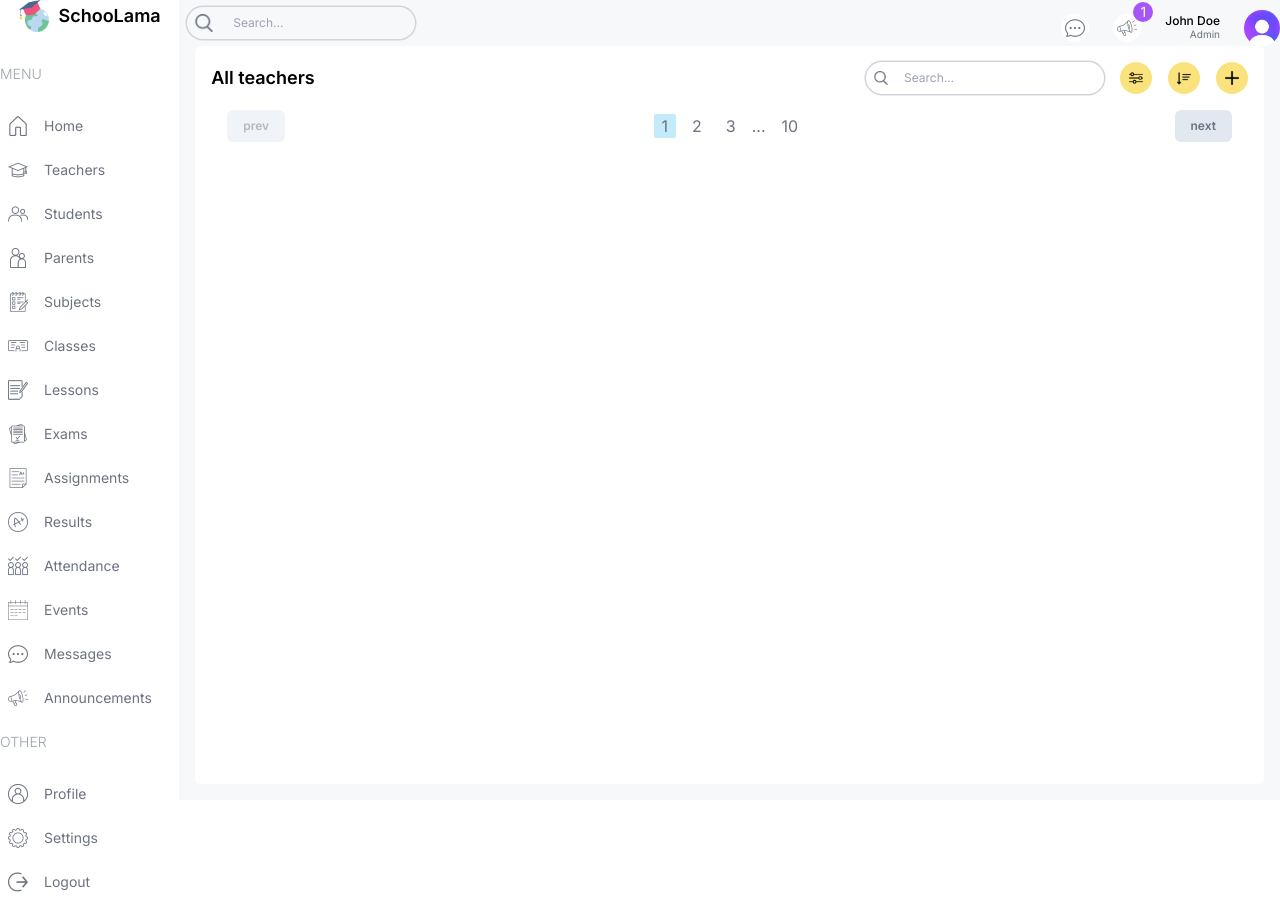
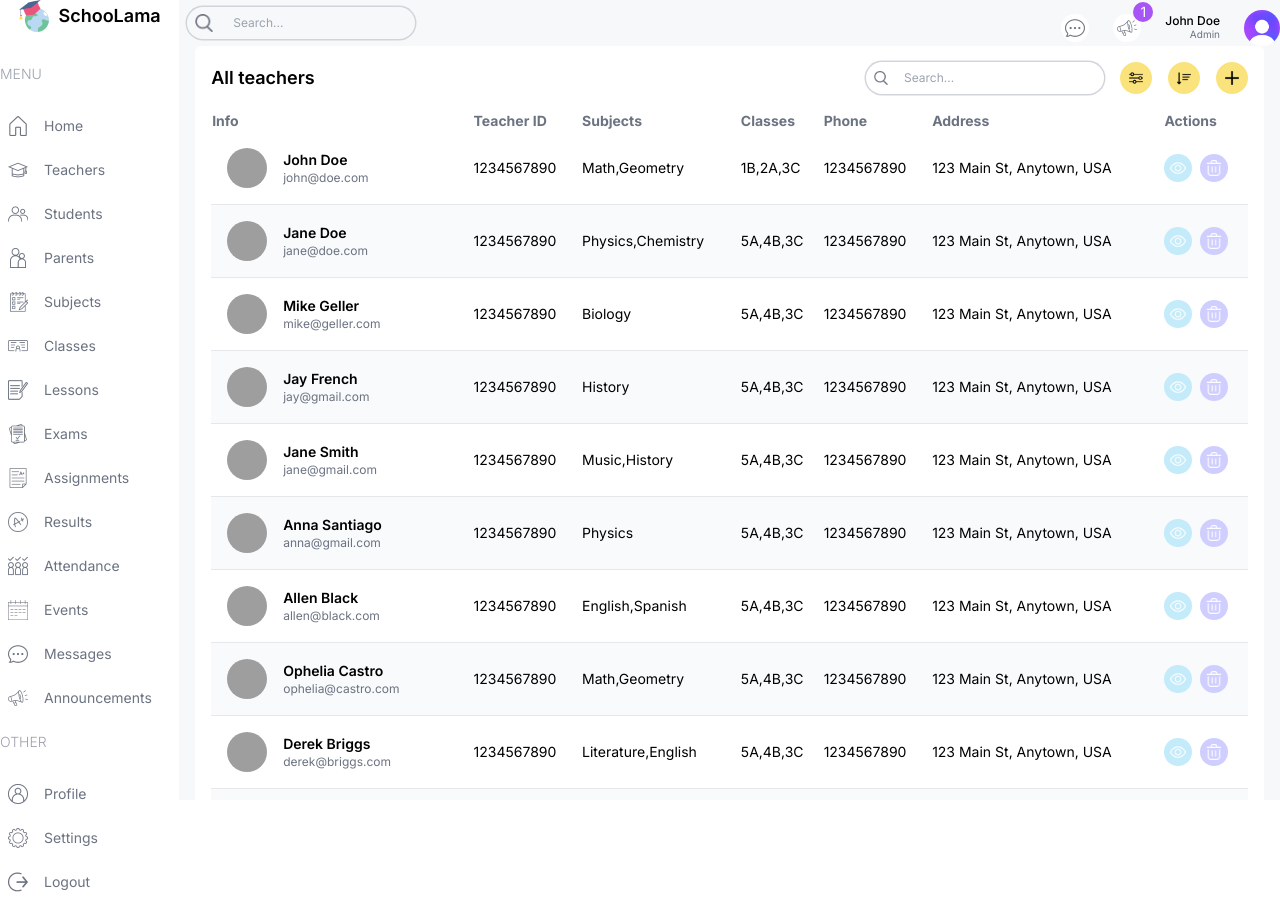
Before and after one commit to tvisha015/School-Management-System-next-js, a Next.js app: page /list/teachers in a window 1280 px wide. Built offline with nearby package versions, Linux system fonts and the light colour scheme; grey boxes are pictures that could not be loaded.

Commit message:
feat: enhance TeachersListPage with table component and search functionality

```diff
--- a/next.config.mjs
+++ b/next.config.mjs
@@ -1,4 +1,8 @@
 /** @type {import('next').NextConfig} */
-const nextConfig = {};
+const nextConfig = {
+  images: {
+    remotePatterns: [{hostname: "images.pexels.com"}], // whitelist Pexels
+  },
+};
 
 export default nextConfig;
--- a/src/app/(dashboard)/list/teachers/page.tsx
+++ b/src/app/(dashboard)/list/teachers/page.tsx
@@ -1,35 +1,121 @@
-import Pagination from '@/components/Pagination'
-import TableSearch from '@/components/TableSearh'
-import Image from 'next/image'
-import React from 'react'
+import Pagination from "@/components/Pagination";
+import Table from "@/components/Table";
+import TableSearch from "@/components/TableSearch";
+import { role, teachersData } from "@/lib/data";
+import Image from "next/image";
+import Link from "next/link";
+import React from "react";
+
+type Teacher = {
+  id: number;
+  teacherId: string;
+  name: string;
+  email?: string;
+  photo: string;
+  phone: string;
+  subjects: string[];
+  classes: string[];
+  address: string;
+};
+
+const columns = [
+  {
+    header: "Info",
+    accessor: "info",
+  },
+  {
+    header: "Teacher ID",
+    accessor: "teacherId",
+    className: "hidden md:table-cell",
+  },
+  {
+    header: "Subjects",
+    accessor: "subjects",
+    className: "hidden md:table-cell",
+  },
+  {
+    header: "Classes",
+    accessor: "classes",
+    className: "hidden md:table-cell",
+  },
+  {
+    header: "Phone",
+    accessor: "phone",
+    className: "hidden lg:table-cell",
+  },
+  {
+    header: "Address",
+    accessor: "address",
+    className: "hidden lg:table-cell",
+  },
+  {
+    header: "Actions",
+    accessor: "action",
+  },
+];
 
 const TeachersListPage = () => {
+  const renderRow = (item: Teacher) => (
+    <tr key={item.id} className="border-b border-gray-200 even:bg-slate-50 text-sm hover:bg-lamaPurpleLight">
+      <td className="flex items-center gap-4 p-4">
+        <Image
+          src={item.photo}
+          alt="pfp"
+          width={40}
+          height={40}
+          className="mf:hidden xl:block w-10 h-10 rounded-full object-cover "
+        />
+        <div className="flex flex-col">
+          <h3 className="font-semibold">{item.name}</h3>
+          <p className="text-xs text-gray-500">{item?.email}</p>
+        </div>
+      </td>
+      <td className="hidden md:table-cell">{item.teacherId}</td>
+      <td className="hidden md:table-cell">{item.subjects.join(",")}</td>
+      <td className="hidden md:table-cell">{item.classes.join(",")}</td>
+      <td className="hidden md:table-cell">{item.phone}</td>
+      <td className="hidden md:table-cell">{item.address}</td>
+      <td>
+        <div className="flex items-center gap-2">
+          <Link href={`/list/teachers/${item.id}`}>
+            <button className="w-7 h-7 flex items-center justify-center rounded-full bg-lamaSky">
+              <Image src="/view.png" alt="" width={16} height={16} />
+            </button>
+          </Link>
+          {role === "admin" && (<button className="w-7 h-7 flex items-center justify-center rounded-full bg-lamaPurple">
+            <Image src="/delete.png" alt="" width={16} height={16} />
+          </button>)}
+        </div>
+      </td>
+    </tr>
+  );
+
   return (
-    <div className='bg-white p-4 rounded-md flex-1 m-4 mt-0'>
+    <div className="bg-white p-4 rounded-md flex-1 m-4 mt-0">
       {/* TOP */}
       <div className="flex items-center justify-between">
-            <h1 className='hidden md:block text-lg font-semibold'>All teachers</h1>
+        <h1 className="hidden md:block text-lg font-semibold">All teachers</h1>
         <div className="flex flex-col md:flex-row items-center gap-4 w-full md:w-auto">
-                <TableSearch/>
+          <TableSearch />
           <div className="flex items-center gap-4 self-end">
-                    <button className='w-8 h-8 flex items-center justify-center rounded-full bg-lamaYellow'>
-                        <Image src="/filter.png" alt='' width={14} height={14}/>
+            <button className="w-8 h-8 flex items-center justify-center rounded-full bg-lamaYellow">
+              <Image src="/filter.png" alt="" width={14} height={14} />
             </button>
-                    <button className='w-8 h-8 flex items-center justify-center rounded-full bg-lamaYellow'>
-                        <Image src="/sort.png" alt='' width={14} height={14}/>
+            <button className="w-8 h-8 flex items-center justify-center rounded-full bg-lamaYellow">
+              <Image src="/sort.png" alt="" width={14} height={14} />
             </button>
-                    <button className='w-8 h-8 flex items-center justify-center rounded-full bg-lamaYellow'>
-                        <Image src="/plus.png" alt='' width={14} height={14}/>
+            <button className="w-8 h-8 flex items-center justify-center rounded-full bg-lamaYellow">
+              <Image src="/plus.png" alt="" width={14} height={14} />
             </button>
           </div>
         </div>
       </div>
       {/* LIST */}
-        <div className=""></div>
+      <Table columns={columns} renderRow={renderRow} data={teachersData}/>
       {/* PAGINATION */}
-        <Pagination/>
+      <Pagination />
     </div>
-  )
-}
+  );
+};
 
-export default TeachersListPage
+export default TeachersListPage;
--- /dev/null
+++ b/src/components/Table.tsx
@@ -0,0 +1,26 @@
+import React from "react";
+
+const Table = ({
+  columns,
+  renderRow,
+  data,
+}: {
+  columns: { header: string; accessor: string; className?: string }[];
+  renderRow: (item: any) => React.ReactNode;
+  data: any[];
+}) => {
+  return (
+    <table className="w-full mt-4">
+      <thead>
+        <tr className="text-left text-gray-500 text-sm">
+          {columns.map((col) => (
+            <th key={col.accessor} className={col.className}>{col.header}</th>
+          ))}
+        </tr>
+      </thead>
+      <tbody>{data.map((item)=>(renderRow(item)))}</tbody>
+    </table>
+  );
+};
+
+export default Table;
```
Also changed, not shown: src/components/TableSearch.tsx (renamed from src/components/TableSearh.tsx). Lines whose indentation alone changed are shown as unchanged.
